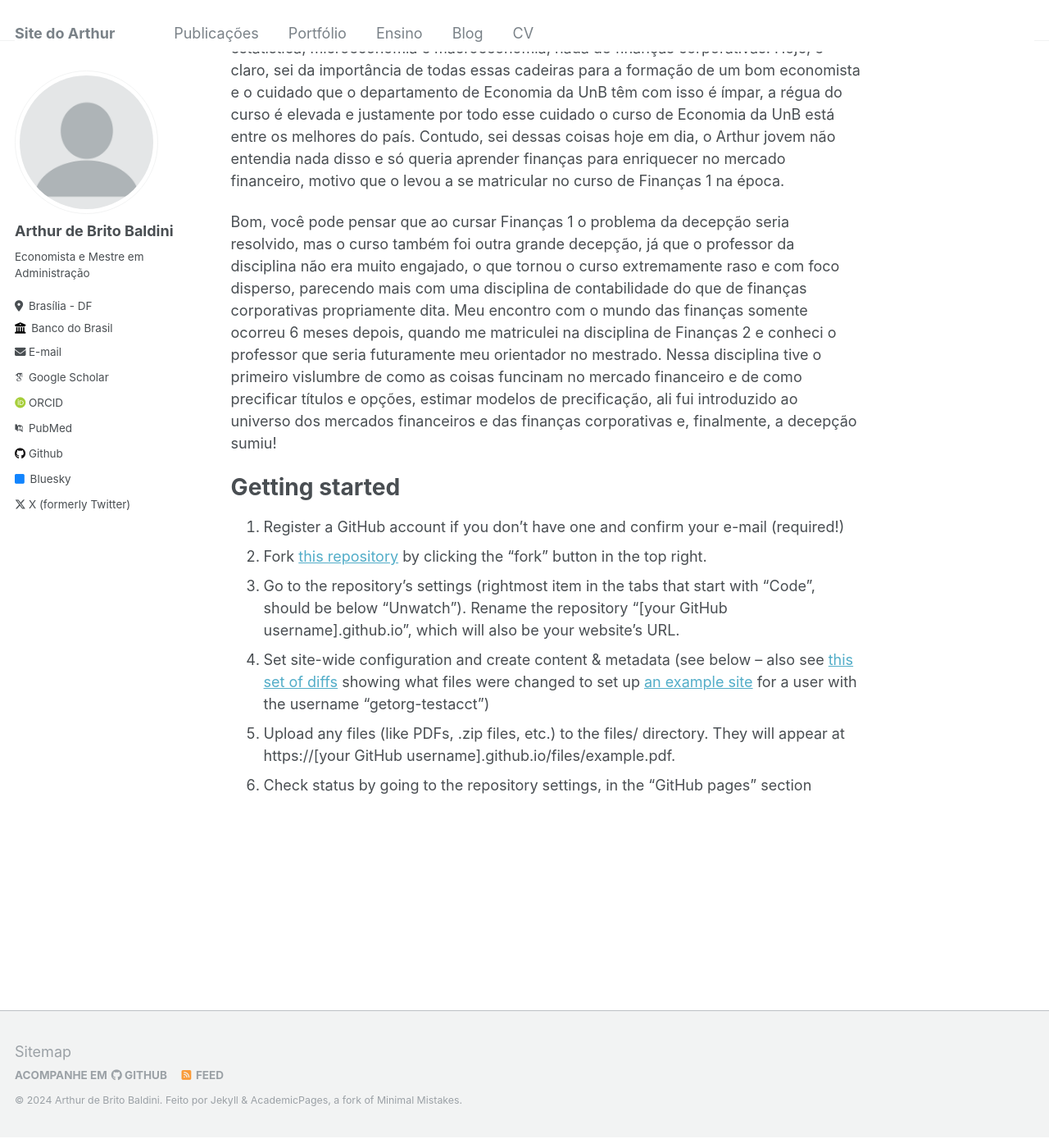
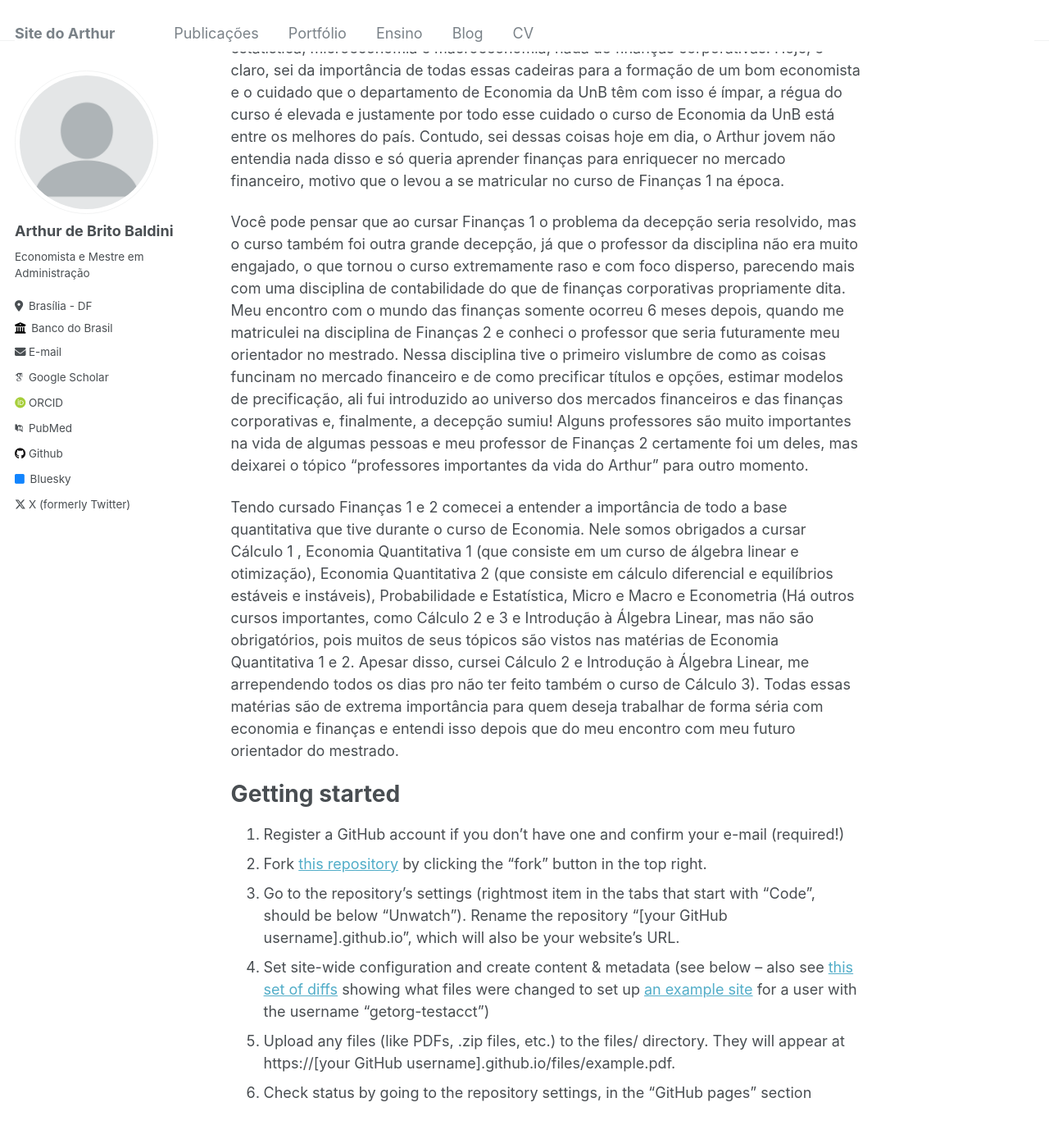
Before and after one commit to Arthur-Unb/arthurbaldini, a Jekyll site: the page built from _pages/about.md, in a window 1280 px wide and 1400 px high, scrolled down 691 px. Shown: the whole window at 82% size. Built offline with Jekyll 4.4.1, drawn with Linux system fonts in a browser that asks for light colours; some web fonts are replaced.

Commit message:
Update about.md

```diff
--- a/_pages/about.md
+++ b/_pages/about.md
@@ -14,9 +14,9 @@ Como muitos, minha paixão pelo mundo das finanças começou com a comum fantasi
 
 Histórias a parte, o início do curso de Economia na UnB foi extremamente divertido, conheci amigos que carrego com muito carinho no coração até hoje, professores excelentes e um ambiente intelectualmente desafior. Apesar disso tudo, fiquei um pouco decepcionado, pois achava que logo de cara aprenderia a desvendar os mistérios do mercado financeiro, mas o que vi na verdade foram intermináveis cadeiras de cálculo, estatística, microeconomia e macroeconomia, nada de finanças corporativas. Hoje, é claro, sei da importância de todas essas cadeiras para a formação de um bom economista e o cuidado que o departamento de Economia da UnB têm com isso é ímpar, a régua do curso é elevada e justamente por todo esse cuidado o curso de Economia da UnB está entre os melhores do país. Contudo, sei dessas coisas hoje em dia, o Arthur jovem não entendia nada disso e só queria aprender finanças para enriquecer no mercado financeiro, motivo que o levou a se matricular no curso de Finanças 1 na época.
 
-Bom, você pode pensar que ao cursar Finanças 1 o problema da decepção seria resolvido, mas o curso também foi outra grande decepção, já que o professor da disciplina não era muito engajado, o que tornou o curso extremamente raso e com foco disperso, parecendo mais com uma disciplina de contabilidade do que de finanças corporativas propriamente dita. Meu encontro com o mundo das finanças somente ocorreu 6 meses depois, quando me matriculei na disciplina de Finanças 2 e conheci o professor que seria futuramente meu orientador no mestrado. Nessa disciplina tive o primeiro vislumbre de como as coisas funcinam no mercado financeiro e de como precificar títulos e opções, estimar modelos de precificação, ali fui introduzido ao universo dos mercados financeiros e das finanças corporativas e, finalmente, a decepção sumiu!
+Você pode pensar que ao cursar Finanças 1 o problema da decepção seria resolvido, mas o curso também foi outra grande decepção, já que o professor da disciplina não era muito engajado, o que tornou o curso extremamente raso e com foco disperso, parecendo mais com uma disciplina de contabilidade do que de finanças corporativas propriamente dita. Meu encontro com o mundo das finanças somente ocorreu 6 meses depois, quando me matriculei na disciplina de Finanças 2 e conheci o professor que seria futuramente meu orientador no mestrado. Nessa disciplina tive o primeiro vislumbre de como as coisas funcinam no mercado financeiro e de como precificar títulos e opções, estimar modelos de precificação, ali fui introduzido ao universo dos mercados financeiros e das finanças corporativas e, finalmente, a decepção sumiu! Alguns professores são muito importantes na vida de algumas pessoas e meu professor de Finanças 2 certamente foi um deles, mas deixarei o tópico "professores importantes da vida do Arthur" para outro momento.
 
-
+Tendo cursado Finanças 1 e 2 comecei a entender a importância de todo a base quantitativa que tive durante o curso de Economia. Nele somos obrigados a cursar Cálculo 1 , Economia Quantitativa 1 (que consiste em um curso de álgebra linear e otimização), Economia Quantitativa 2 (que consiste em cálculo diferencial e equilíbrios estáveis e instáveis), Probabilidade e Estatística, Micro e Macro e Econometria (Há outros cursos importantes, como Cálculo 2 e 3 e Introdução à Álgebra Linear, mas não são obrigatórios, pois muitos de seus tópicos são vistos nas matérias de Economia Quantitativa 1 e 2. Apesar disso, cursei Cálculo 2 e Introdução à Álgebra Linear, me arrependendo todos os dias pro não ter feito também o curso de Cálculo 3). Todas essas matérias são de extrema importância para quem deseja trabalhar de forma séria com economia e finanças e entendi isso depois que do meu encontro com meu futuro orientador do mestrado.
 
 
 Getting started
```
